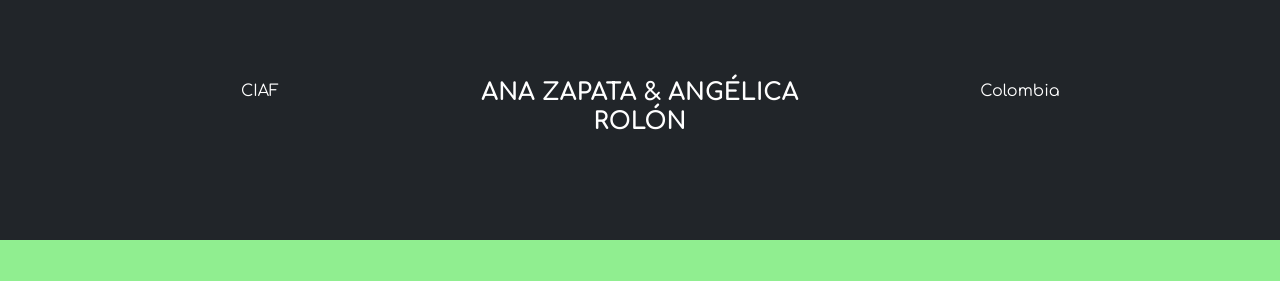
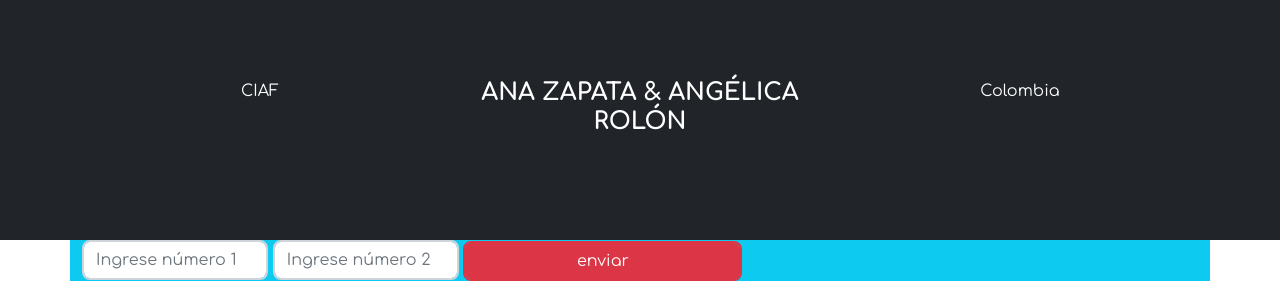
Before and after one commit to anamazari/estimadorEnergia, a Python web app: template templates/index.html in a window 1280 px wide. Shown: the part 2529-2810 px from the top of the page. Before the commit the page ends 2769 px from the top, so only its background shows below. Run offline with Jinja, Linux system fonts and the light colour scheme; the template is opened without the code that fills it, so the values that code supplies are empty; some libraries are stand-ins or nearby versions.

Commit message:
Aprendiendo JS

```diff
--- a/templates/index.html
+++ b/templates/index.html
@@ -158,6 +158,25 @@
 
 
 
+    <!-- pruebas js -->
+
+    <div class="container bg-info">
+        <label for=" " class="col-md-2">
+            <input type="text" id="num1" class="form-control" placeholder="Ingrese número 1" >
+        </label>
+        <label for=" " class="col-md-2">
+            <input type="text" id="num2" class="form-control" placeholder="Ingrese número 2" >
+        </label>
+
+        <label class="col-md-3">
+            <input type="button" id="enviar" class="btn btn-danger form-control" value="enviar" >
+        </label>
+
+
+    </div>
+
+
+
     <script src="https://cdn.jsdelivr.net/npm/bootstrap@5.2.3/dist/js/bootstrap.bundle.min.js"></script>
     <script src="../static/js/scripts.js"></script>
 
```
Also changed, not shown: static/js/pruebas.js (added, +7 -0 lines).
